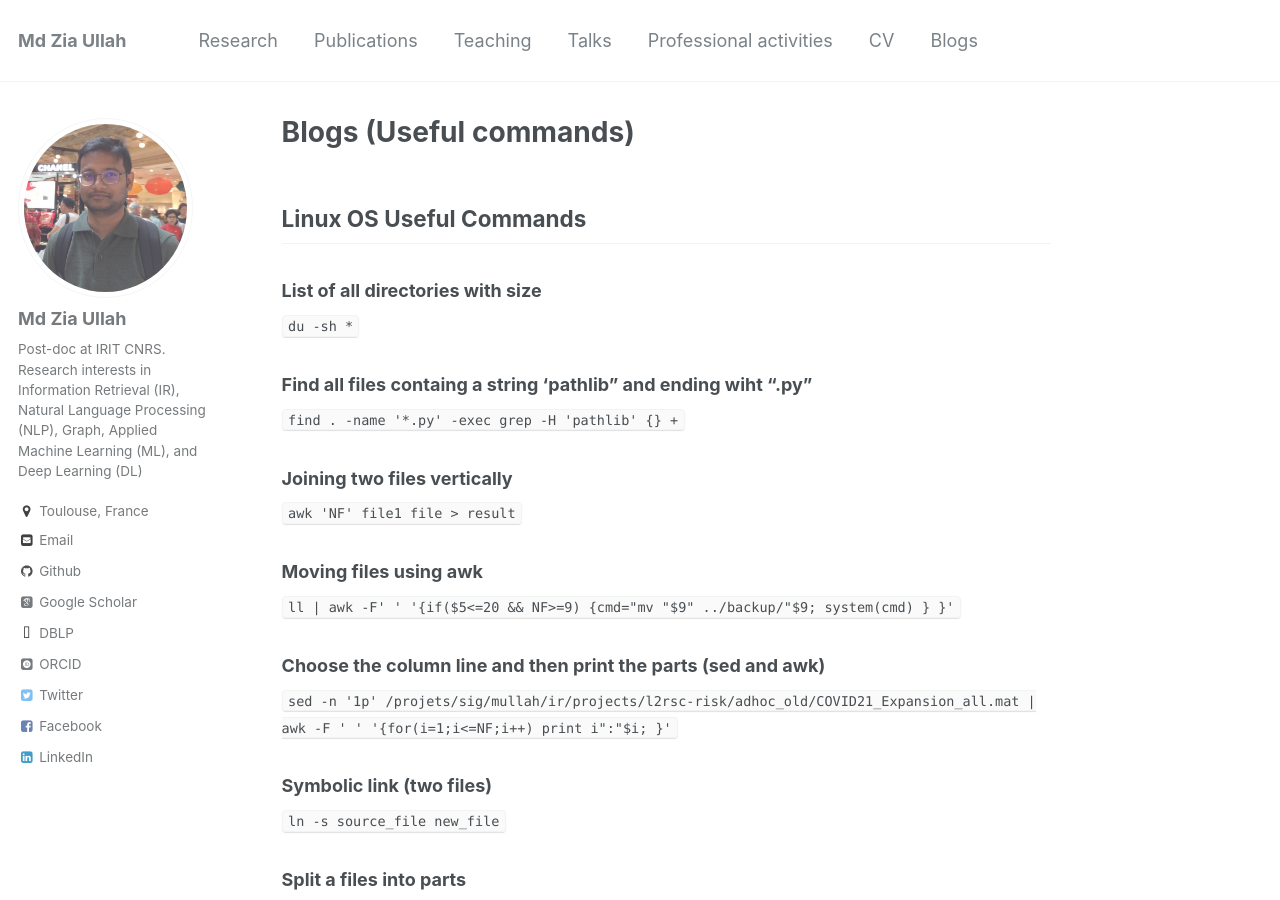
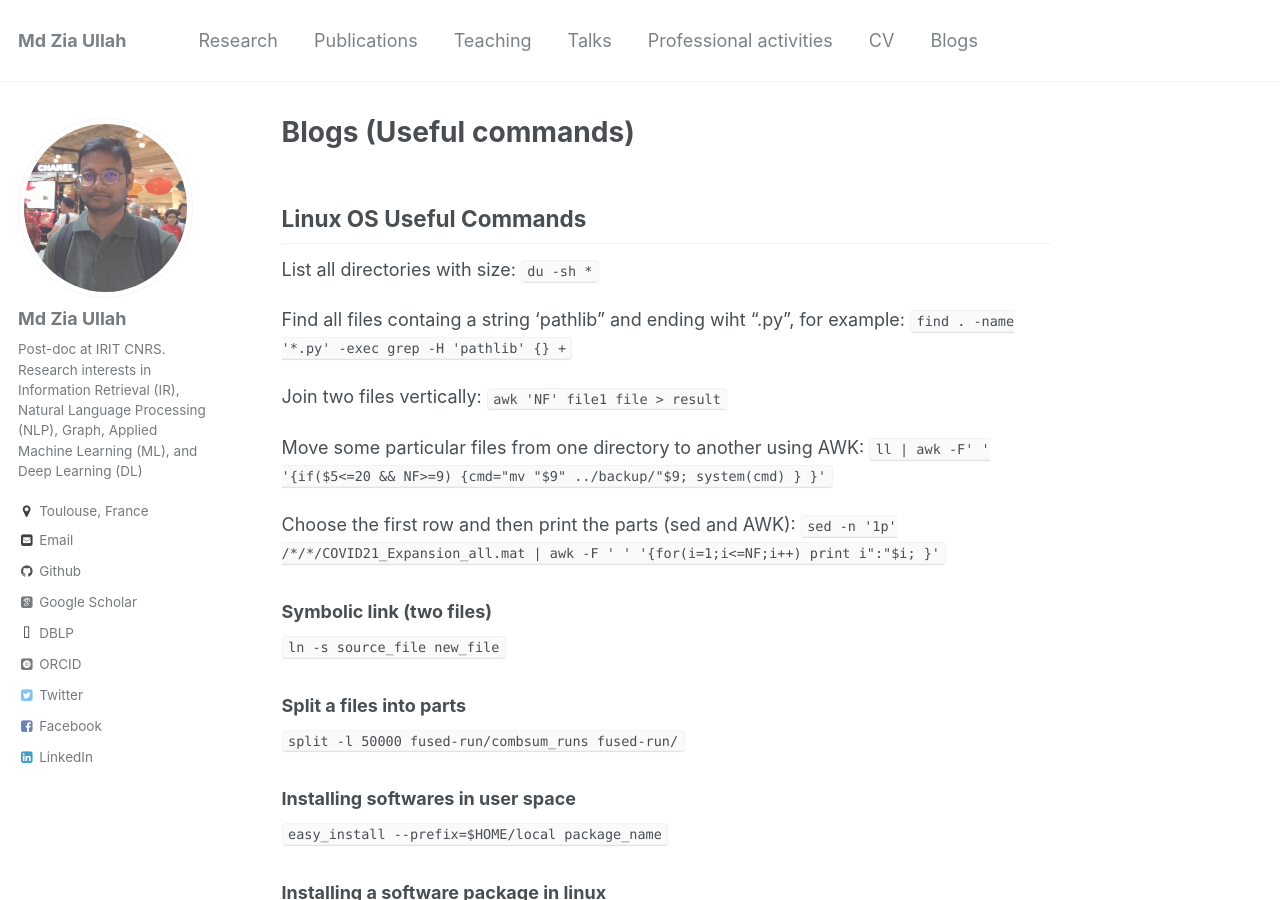
Before and after one commit to zuacubd/zuacubd.github.io, a Jekyll site: the page built from _pages/blogs.md, in a window 1280 px wide and 900 px high. Built offline with Jekyll 4.4.1, drawn with Linux system fonts in a browser that asks for light colours; some web fonts are replaced.

Commit message:
Update blogs.md

```diff
--- a/_pages/blogs.md
+++ b/_pages/blogs.md
@@ -7,20 +7,20 @@ published: true
 
 ## Linux OS Useful Commands
 
-### List of all directories with size
+List all directories with size:
 `du -sh *`
 
-### Find all files containg a string 'pathlib" and ending wiht ".py"
+Find all files containg a string 'pathlib" and ending wiht ".py", for example:
 `find . -name '*.py' -exec grep -H 'pathlib' {} +`
 
-### Joining two files vertically
+Join two files vertically:
 `awk 'NF' file1 file > result`
 
-### Moving files using awk
+Move some particular files from one directory to another using AWK:
 `ll | awk -F' ' '{if($5<=20 && NF>=9) {cmd="mv "$9" ../backup/"$9; system(cmd) } }'`
 
-### Choose the column line and then print the parts (sed and awk)
-`sed -n '1p' /projets/sig/mullah/ir/projects/l2rsc-risk/adhoc_old/COVID21_Expansion_all.mat | awk -F ' ' '{for(i=1;i<=NF;i++) print i":"$i; }'`
+Choose the first row and then print the parts (sed and AWK):
+`sed -n '1p' /*/*/COVID21_Expansion_all.mat | awk -F ' ' '{for(i=1;i<=NF;i++) print i":"$i; }'`
 
 ### Symbolic link (two files)
 `ln -s source_file new_file`
```
